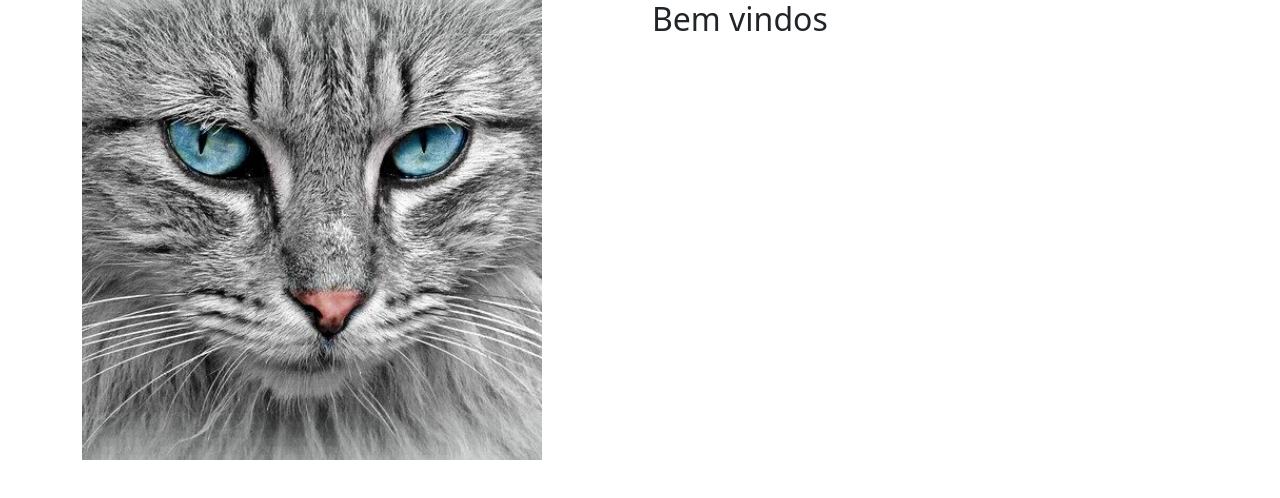
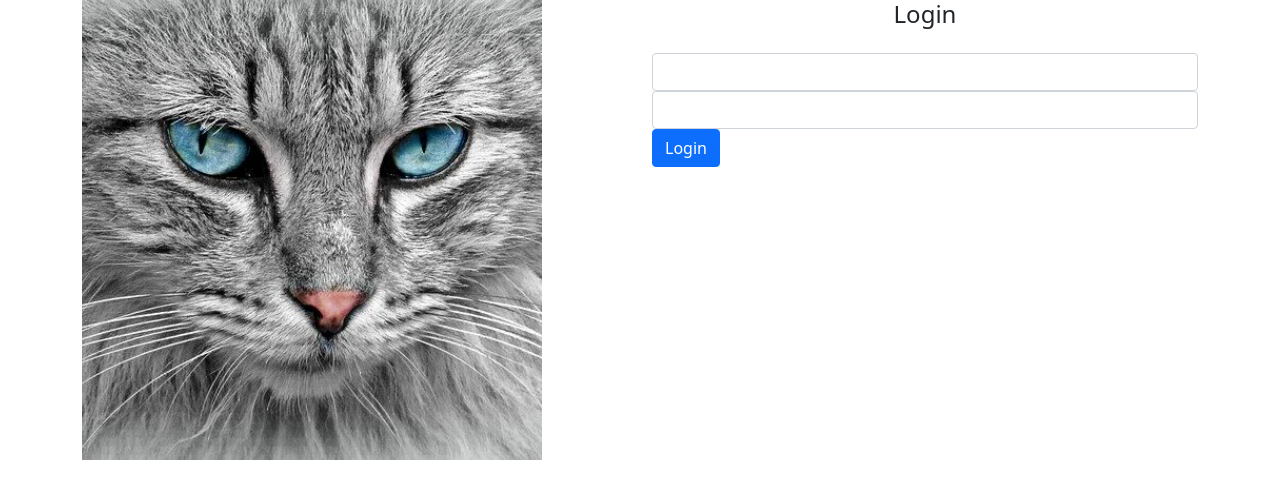
Before and after one commit to douglasshibata/gatito-book, an Angular app: page /home in a window 1280 px wide. Shown: the top 498 px of the page. Built offline with nearby package versions, Linux system fonts and the light colour scheme.

Commit message:
criando página de login

```diff
--- a/src/app/home/home.component.html
+++ b/src/app/home/home.component.html
@@ -4,7 +4,7 @@
       <img src="assets/img/home.jpg" alt="Imagem de um gato para as boas vindas" class="img-fluid d-none d-sm-block">
     </div>
     <div class="col-md-6">
-      <h2>Bem vindos</h2>
+      <router-outlet></router-outlet>
     </div>
   </div>
 </div>
--- a/src/app/home/home.module.ts
+++ b/src/app/home/home.module.ts
@@ -3,11 +3,13 @@
 
 import { HomeRoutingModule } from './home-routing.module';
 import { HomeComponent } from './home.component';
+import { LoginComponent } from './login/login.component';
 
 
 @NgModule({
   declarations: [
-    HomeComponent
+    HomeComponent,
+    LoginComponent
   ],
   imports: [
     CommonModule,
--- /dev/null
+++ b/src/app/home/login/login.component.html
@@ -0,0 +1,10 @@
+<h4 class="text-center">Login</h4>
+<form class="form mt-4">
+  <div class="form-group">
+    <input type="text" name="Nome do Usuário" id="" class="form-control">
+  </div>
+  <div class="form-group">
+    <input type="password" name="Senha do Usuário" id="" class="form-control">
+  </div>
+  <button type="submit" class="btn btn-primary btn-block">Login</button>
+</form>
--- /dev/null
+++ b/src/app/home/login/login.component.ts
@@ -0,0 +1,15 @@
+import { Component, OnInit } from '@angular/core';
+
+@Component({
+  selector: 'app-login',
+  templateUrl: './login.component.html',
+  styleUrls: ['./login.component.css']
+})
+export class LoginComponent implements OnInit {
+
+  constructor() { }
+
+  ngOnInit(): void {
+  }
+
+}
```
Also changed, not shown: src/app/home/home-routing.module.ts (+14 -4 lines), src/app/home/login/login.component.css (added), 1 other file (tests, documents, lock files or other folders).
